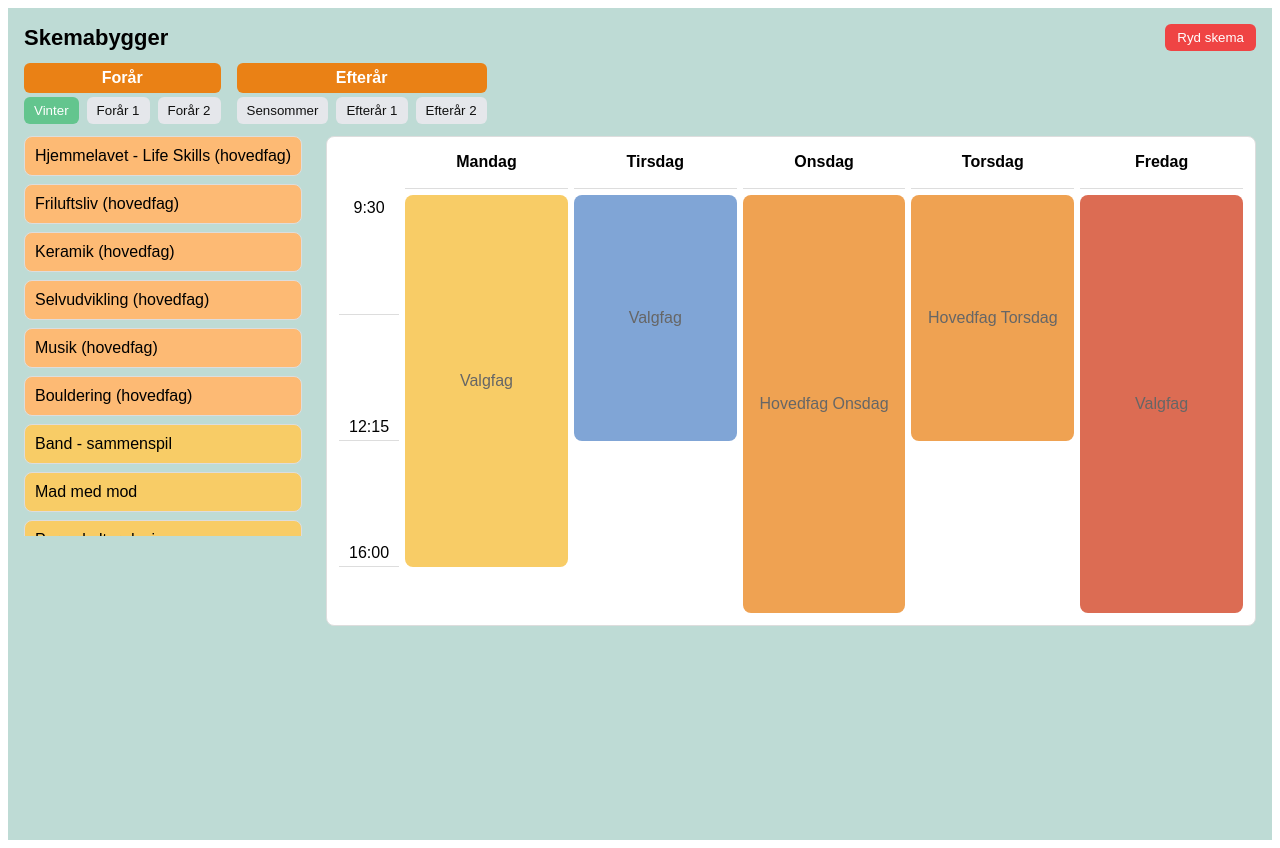
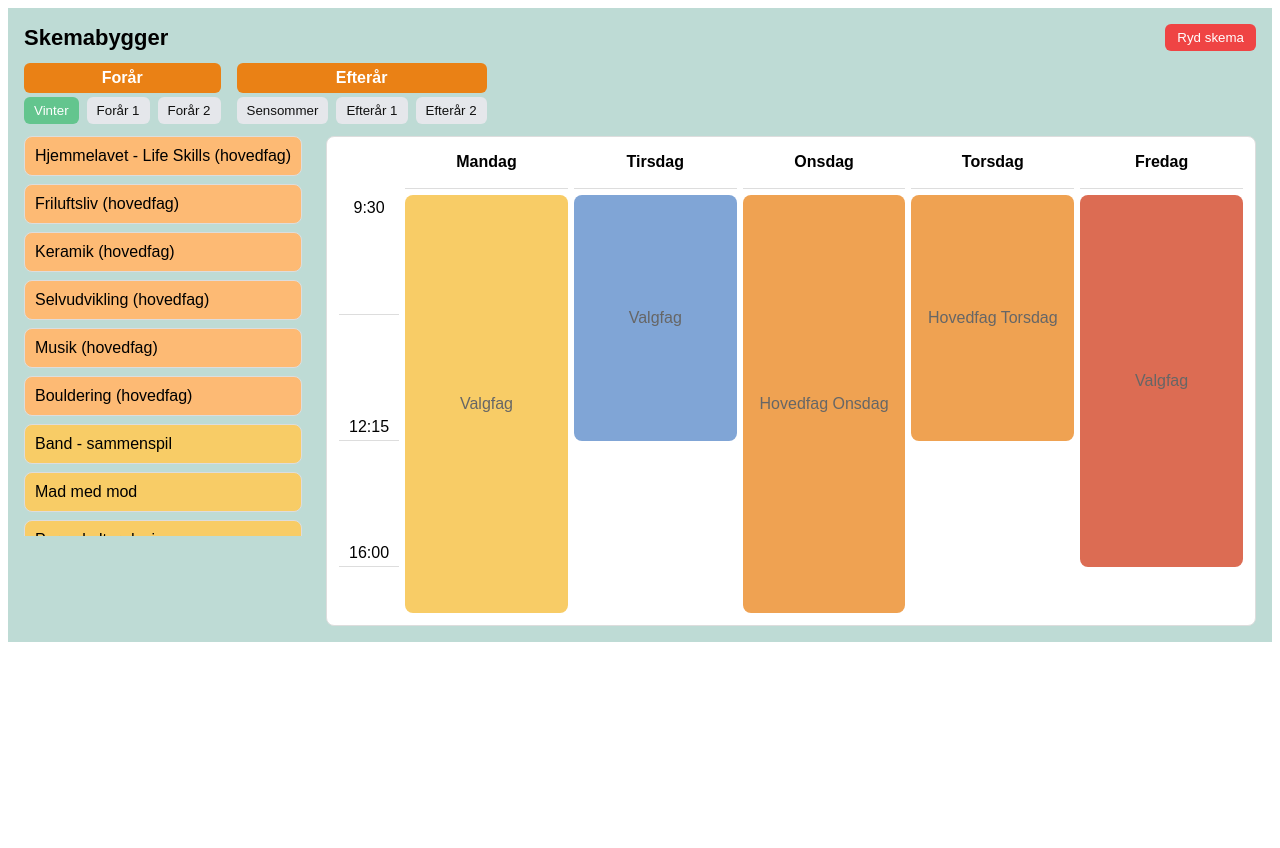
Before and after one commit to mvj-hub/skema-skibums, a React (Create React App) app: page / in a window 1280 px wide. After the commit the page ends 800 px from the top, so only its background shows below. Built offline with nearby package versions, Linux system fonts and the light colour scheme.

Commit message:
Update App.js

```diff
--- a/src/App.js
+++ b/src/App.js
@@ -28,7 +28,7 @@ const BLOCKS = [
     label: "Valgfag",
     bg: "#f8cc66",
     rowStart: 2,
-    rowEnd: 5,
+    rowEnd: 6,
     col: 1,
   },
   {
@@ -64,7 +64,7 @@ const BLOCKS = [
     label: "Valgfag",
     bg: "#dc6c53",
     rowStart: 2,
-    rowEnd: 6,
+    rowEnd: 5,
     col: 5,
   },
 ];
@@ -830,7 +830,7 @@ export default function SkemaBygger({ initialPeriod = "Vinter" }) {
 <div
   style={{
     padding: 16,
-        minHeight: "100vh",
+    minHeight: "70vh", // mindre høj
     fontFamily: "Arial, sans-serif",
     background: "#bedbd5",
   }}
```
Lines whose indentation alone changed are shown as unchanged.
